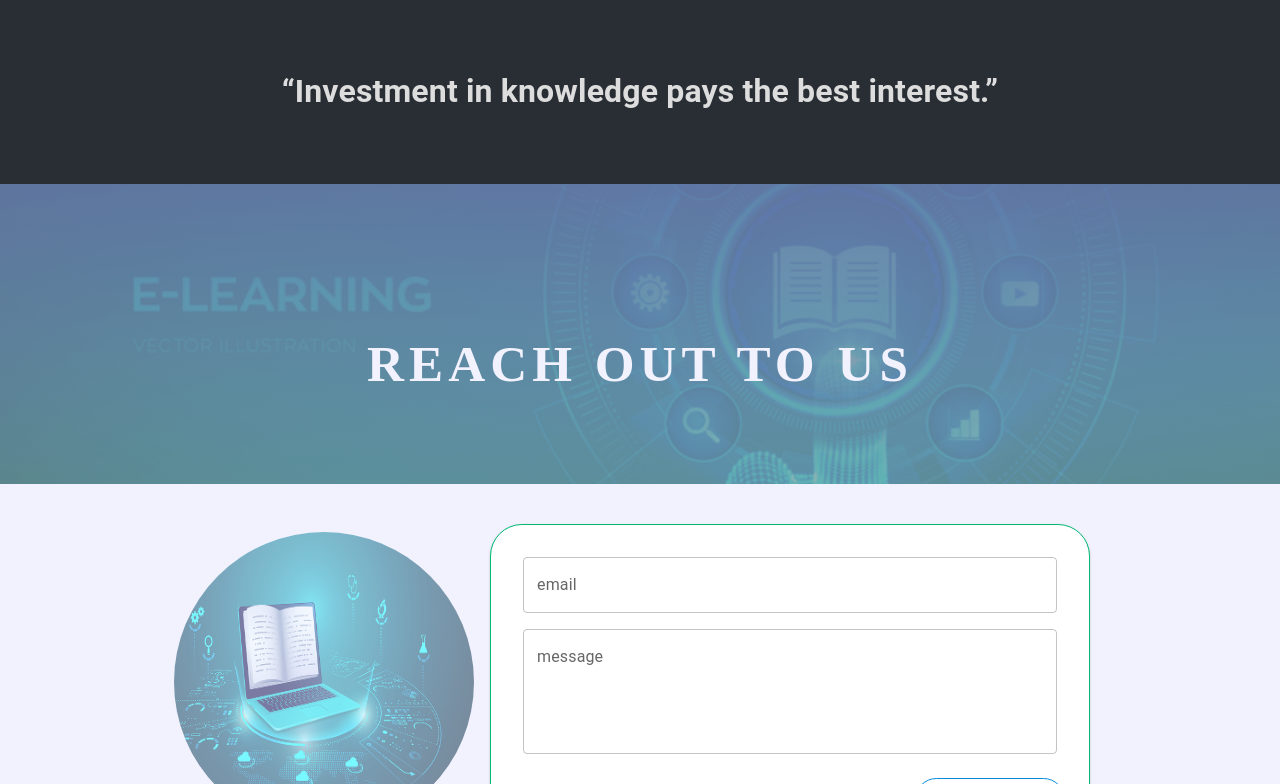
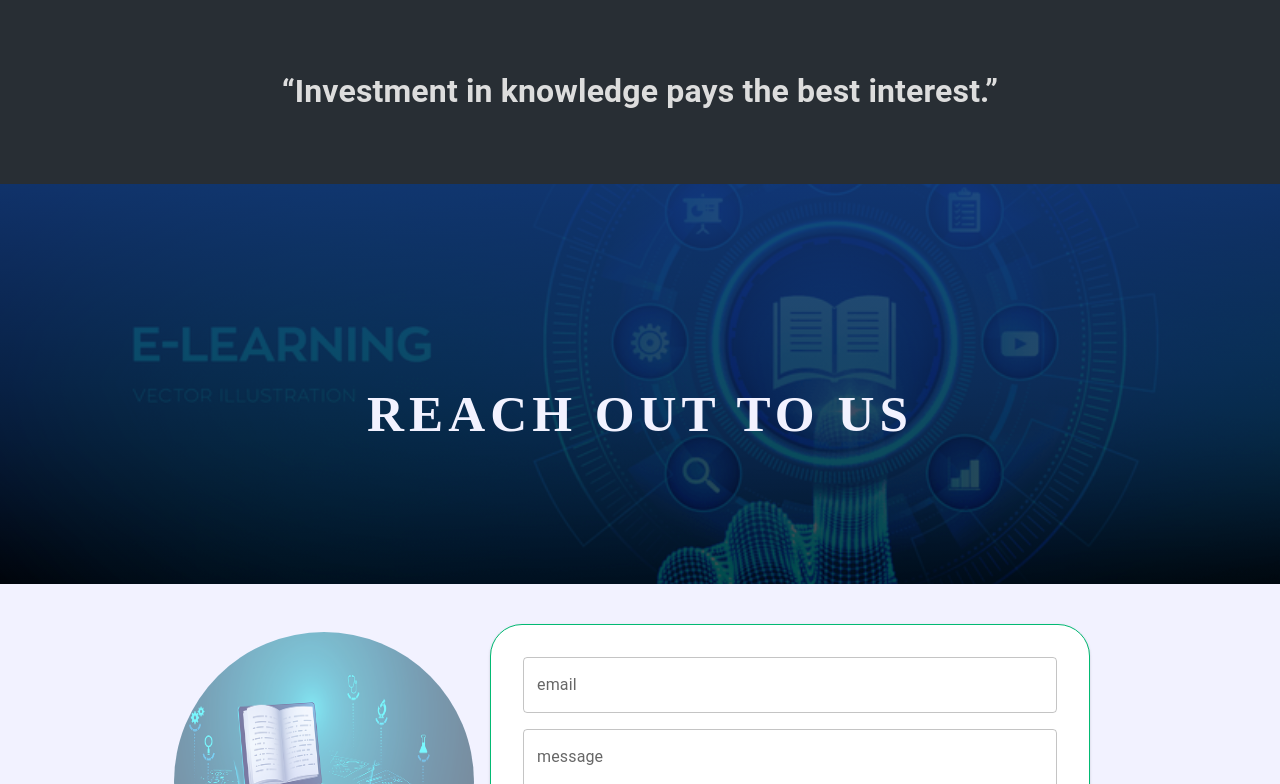
Before and after one commit to brannatech/ASTU---LMS, a React (Create React App) app: page / in a window 1280 px wide. Shown: the part 3325-4109 px from the top of the page. Built offline with nearby package versions, Linux system fonts and the light colour scheme.

Commit message:
some styles

```diff
--- a/src/App.css
+++ b/src/App.css
@@ -25,11 +25,14 @@ body {
 .box2,
 .box3 {
   position: relative;
-  opacity: 0.65;
+  opacity: 0.7;
   background-attachment: fixed;
   background-position: center;
   background-repeat: no-repeat;
   background-size: cover; }
+
+.box3 {
+  opacity: 1; }
 
 .box1 {
   background-image: url("/public/images/eelearning.png");
@@ -40,8 +43,8 @@ body {
   min-height: 560px; }
 
 .box3 {
-  background-image: linear-gradient(rgba(18, 54, 113, 0.9), rgba(17, 99, 93, 0.7)), url("/public/images/eelearning.png");
-  min-height: 300px; }
+  background-image: linear-gradient(rgba(18, 54, 113, 0.9), rgba(0, 0, 0, 0.7)), url("/public/images/eelearning.png");
+  min-height: 400px; }
 
 .caption {
   position: absolute;
--- a/src/sass/main.scss
+++ b/src/sass/main.scss
@@ -37,12 +37,14 @@ body {
 .box2,
 .box3 {
   position: relative;
-  opacity: 0.65;
+  opacity: 0.7;
   background-attachment: fixed;
   background-position: center;
   background-repeat: no-repeat;
   background-size: cover;
-
+}
+.box3{
+  opacity: 1;
 }
 
 .box1 {
@@ -56,8 +58,8 @@ body {
 }
 
 .box3 {
-  background-image: linear-gradient(rgba(#123671, 0.9), rgba(#11635d, 0.7)), url("/public/images/eelearning.png");
-  min-height: 300px;
+  background-image: linear-gradient(rgba(#123671, 0.9), rgba(#000000, 0.7)), url("/public/images/eelearning.png");
+  min-height: 400px;
 }
 
 .caption {
```
